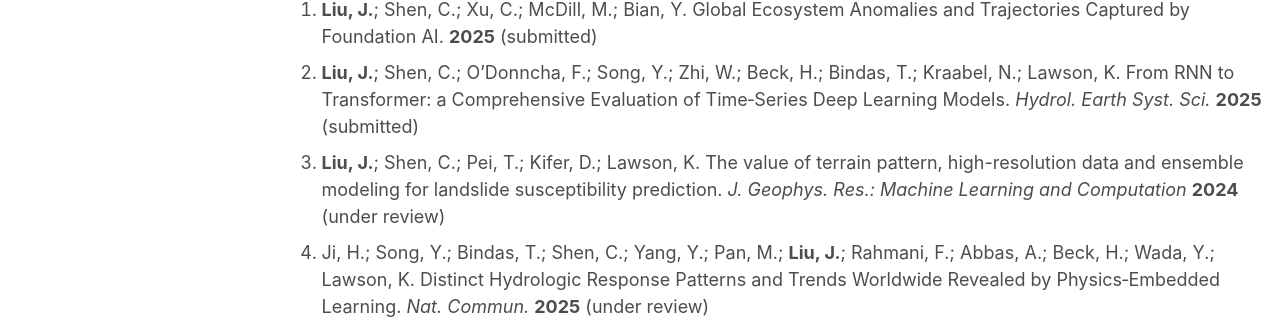
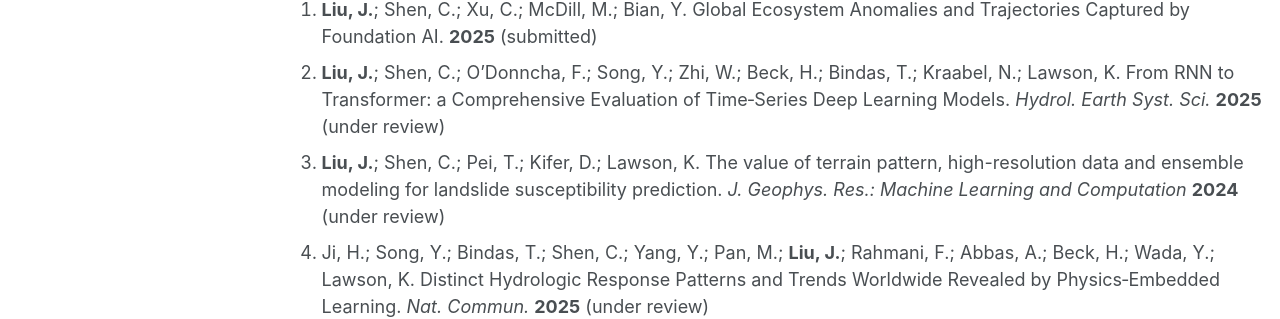
Before and after one commit to jayhydro/jayhydro.github.io, a Jekyll site: the page built from _pages/publications.md, in a window 1280 px wide and 900 px high, scrolled down 1652 px. Shown: the part 144-463 px from the top of the window. Built offline with Jekyll 4.4.1, drawn with Linux system fonts in a browser that asks for light colours.

Commit message:
Update publications.md

```diff
--- a/_pages/publications.md
+++ b/_pages/publications.md
@@ -29,7 +29,7 @@ All papers are available upon request
 
 ## Preprints
 1. **Liu, J.**; Shen, C.; Xu, C.; McDill, M.; Bian, Y. Global Ecosystem Anomalies and Trajectories Captured by Foundation AI. **2025** (submitted)
-2. **Liu, J.**; Shen, C.; O’Donncha, F.; Song, Y.; Zhi, W.; Beck, H.; Bindas, T.; Kraabel, N.; Lawson, K. From RNN to Transformer: a Comprehensive Evaluation of Time‑Series Deep Learning Models. *Hydrol. Earth Syst. Sci.* **2025** (submitted)
+2. **Liu, J.**; Shen, C.; O’Donncha, F.; Song, Y.; Zhi, W.; Beck, H.; Bindas, T.; Kraabel, N.; Lawson, K. From RNN to Transformer: a Comprehensive Evaluation of Time‑Series Deep Learning Models. *Hydrol. Earth Syst. Sci.* **2025** (under review)
 3. **Liu, J.**; Shen, C.; Pei, T.; Kifer, D.; Lawson, K. The value of terrain pattern, high-resolution data and ensemble modeling for landslide susceptibility prediction. *J. Geophys. Res.: Machine Learning and Computation* **2024** (under review)
 4. Ji, H.; Song, Y.; Bindas, T.; Shen, C.; Yang, Y.; Pan, M.; **Liu, J.**; Rahmani, F.; Abbas, A.; Beck, H.; Wada, Y.; Lawson, K. Distinct Hydrologic Response Patterns and Trends Worldwide Revealed by Physics‑Embedded Learning. *Nat. Commun.* **2025** (under review)
 5. Jamaat, A.; Song, Y.; Rahmani, F.; **Liu, J.**; Lawson, K.; Shen, C. Update hydrological states or meteorological forcings? Comparing data assimilation methods for differentiable hydrologic models. *arXiv preprint* arXiv:2502.16444. **2025** (under review)
```
